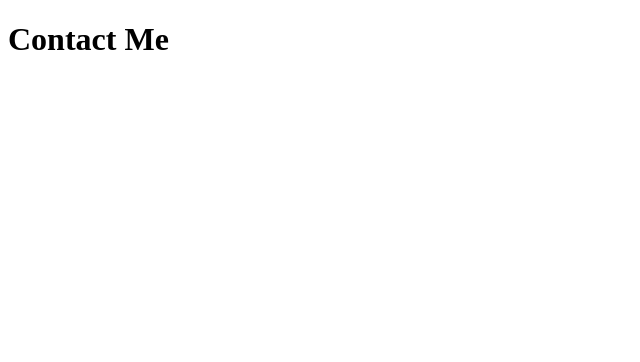
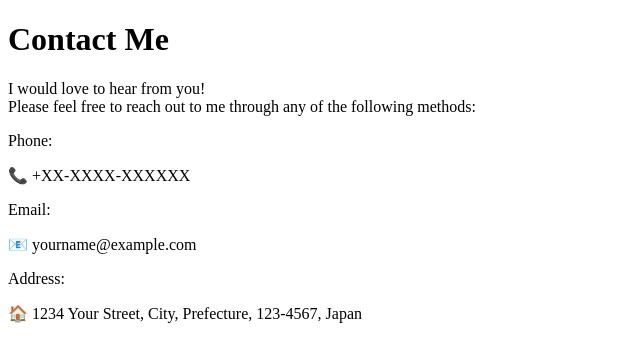
Before and after one commit to yasukinishime/html-portfolio, a plain HTML site: page publlic/Contact-me.html in a window 1280 px wide. Shown: the whole page, without its empty margins (0-640 px from the left). Drawn offline with Linux system fonts and the light colour scheme.

Commit message:
Add files via upload

```diff
--- a/publlic/Contact-me.html
+++ b/publlic/Contact-me.html
@@ -10,6 +10,24 @@
 <body>
     <h1>Contact Me</h1>
 
+    <p>
+        I would love to hear from you!<br />
+        Please feel free to reach out to me through any of the following methods:
+    </p>
+
+    <p>Phone:</p>
+
+    <p>📞 +XX-XXXX-XXXXXX</p>
+
+    <p>Email:</p>
+
+    <p>📧 yourname@example.com</p>
+
+    <p>Address:</p>
+
+    <p>🏠 1234 Your Street, City, Prefecture, 123-4567, Japan</p>
+
+
 </body>
 
 </html>
```
Also changed, not shown: index.html (+2 -0 lines), publlic/about-me.html (+5 -0 lines).
